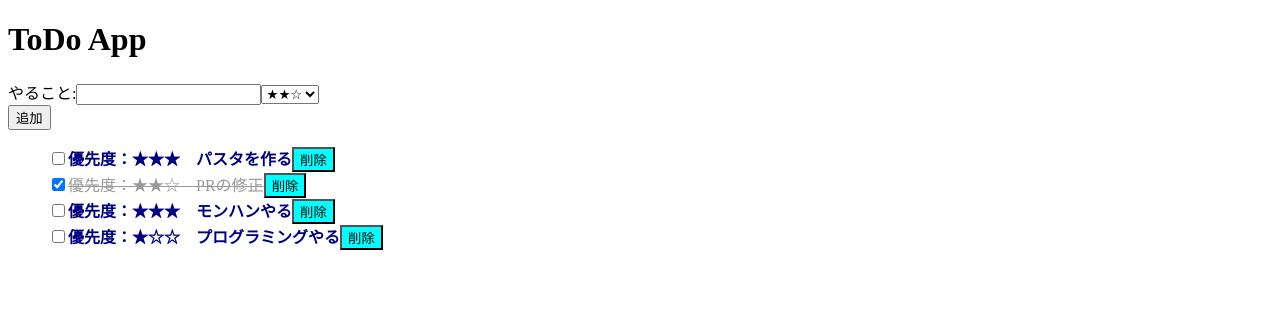
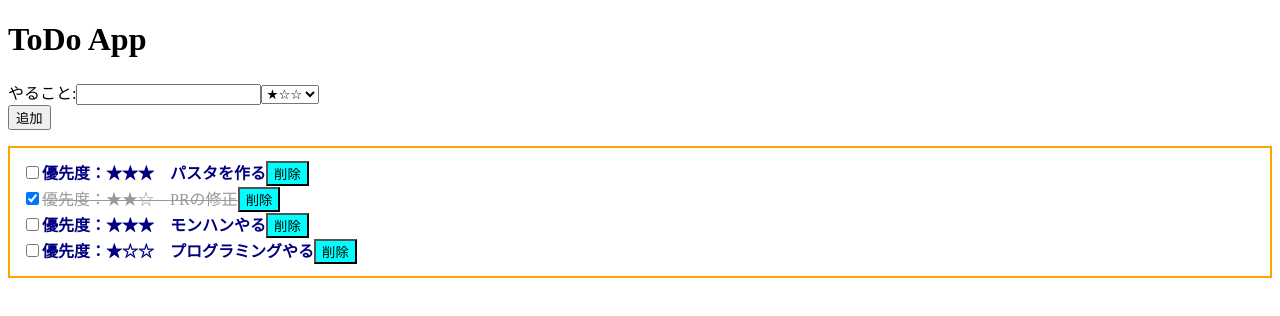
Before and after one commit to nbr41to/totoapp_58ki, a React (Create React App) app: page / in a window 1280 px wide. Shown: the top 316 px of the page. Built offline with nearby package versions, Linux system fonts and the light colour scheme.

Commit message:
2021/05/08

```diff
--- a/package.json
+++ b/package.json
@@ -11,6 +11,7 @@
     "react-scripts": "4.0.3",
     "react-select": "^4.3.0",
     "shortid": "^2.2.16",
+    "styled-components": "^5.3.0",
     "web-vitals": "^1.0.1"
   },
   "scripts": {
--- a/src/App.jsx
+++ b/src/App.jsx
@@ -1,5 +1,5 @@
 import React, { useState } from "react";
-import InputForm from "./InputForm";
+import { InputForm } from "./InputForm";
 import ItemList from "./ItemList";
 import shortid from "shortid";
 
@@ -13,12 +13,19 @@ const App = () => {
     { id: '03', content: 'モンハンやる', done: false, priority: '★★★' },
     { id: '04', content: 'プログラミングやる', done: false, priority: '★☆☆' },
   ]);
+  const [inputText, setInputText] = React.useState('');
 
-  const addTodo = (addValue) => {
-    setTodos([...todos,
-    { id: shortid.generate(), content: addValue, done: false, priority: '★☆☆' }
-    ]);
+  const addTodo = (addValue, priority) => {
+    if (addValue) {
+      setTodos([...todos,
+      { id: shortid.generate(), content: addValue, done: false, priority }
+      ]);
+    } else {
+      alert('入力してください');
+    }
+    setInputText('');
   };
+
   const toggleChecked = (id) => {
     const newTodos = todos.map((todo) => {
       if (id === todo.id) {
@@ -46,8 +53,17 @@ const App = () => {
     // JSX...jsを使う場合は{}で囲う
     <div className="App">
       <h1>ToDo App</h1>
-      <InputForm addTodo={addTodo} />
-      <ItemList todos={todos} removeTodo={removeTodo} toggleChecked={toggleChecked} />
+      <InputForm
+        addTodo={addTodo}
+        inputText={inputText}
+        setInputText={setInputText}
+        hoge={'hogehoge'}
+      />
+      <ItemList
+        todos={todos}
+        removeTodo={removeTodo}
+        toggleChecked={toggleChecked}
+      />
     </div>
   );
 };
--- a/src/InputForm.jsx
+++ b/src/InputForm.jsx
@@ -2,27 +2,47 @@ import React from 'react';
 import Select from 'react-select';
 
 const options = [
-  { value: '1', label: '★☆☆' },
-  { value: '2', label: '★★☆' },
-  { value: '3', label: '★★★' }
+  { value: '★☆☆', label: '★☆☆' },
+  { value: '★★☆', label: '★★☆' },
+  { value: '★★★', label: '★★★' }
 ];
 
-const InputForm = (props) => {
-  const [inputText, setInputText] = React.useState('');
-  console.log(inputText);
+export const InputForm = ({ addTodo, inputText, setInputText, ...props }) => {
 
+  // const [inputText, setInputText] = React.useState('');
+  const [priority, setPriority] = React.useState('');
+  console.log(priority);
   return (
     <div>
       <label>やること:</label>
-      <input onChange={(e) => setInputText(e.target.value)} type='text' />
-      <select defaultValue='2'>
-        {options.map((option) => <option value={option.value} selected={option.value === '2'}>{option.label}</option>)}
+      <input
+        value={inputText}
+        onChange={(e) => setInputText(e.target.value)}
+        type='text'
+      />
+      <select
+        defaultValue={options[1].value}
+        value={priority}
+        onChange={(e) => setPriority(e.target.value)}
+      >
+        {options.map((option, index) => {
+          // console.log(option.label);
+          return (
+            <option
+              key={index}
+              value={option.value}
+              selected={option.value === '★★☆'}
+            >
+              {option.label}
+            </option>
+          );
+        })}
       </select>
       {/* <Select options={options} defaultValue={options[1]} /> */}
       <br />
-      <button onClick={() => props.addTodo(inputText)}>追加</button>
+      <button onClick={() => addTodo(inputText, priority)}>追加</button>
     </div>
   );
 };
 
-export default InputForm;
+// export default InputForm;
--- a/src/ItemList.jsx
+++ b/src/ItemList.jsx
@@ -1,14 +1,16 @@
 import React from 'react';
 import Item from './Item';
+import styled from 'styled-components';
 
 const ItemList = (props) => {
-  console.log(props.todos);
+
   return (
-    <ul style={{ listStyle: 'none' }}>
+    <StyledItemList>
       { // js
-        props.todos.map((todo) => {
+        props.todos.map((todo, index) => {
           return (
             <Item
+              key={index}
               todo={todo}
               removeTodo={() => props.removeTodo(todo.id)}
               toggleChecked={props.toggleChecked}
@@ -16,8 +18,14 @@ const ItemList = (props) => {
           );
         })
       }
-    </ul>
+    </StyledItemList>
   );
 };
 
 export default ItemList;
+
+const StyledItemList = styled.ul`
+  border: 2px solid orange;
+  list-style: none;
+  padding: 12px;
+`;
--- a/src/styles/item.module.css
+++ b/src/styles/item.module.css
@@ -1,3 +1,5 @@
+/* CSS Modules */
+
 .deleteButton {
   background-color: aqua;
 }
@@ -6,6 +8,7 @@
   font-weight: bold;
   color: navy;
 }
+
 .checkedText {
   font-weight: normal;
   text-decoration: line-through;
```
Also changed, not shown: src/Item.jsx (+6 -1 lines), 1 other file (tests, documents, lock files or other folders).
